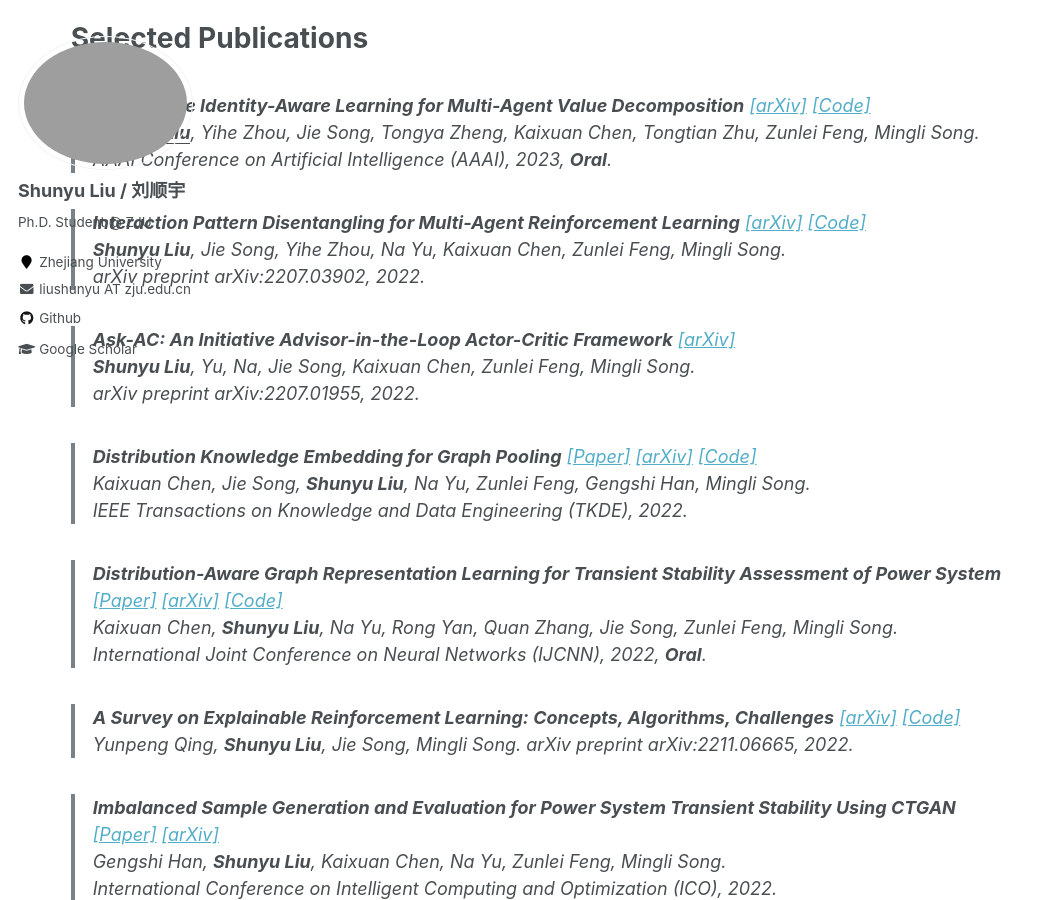
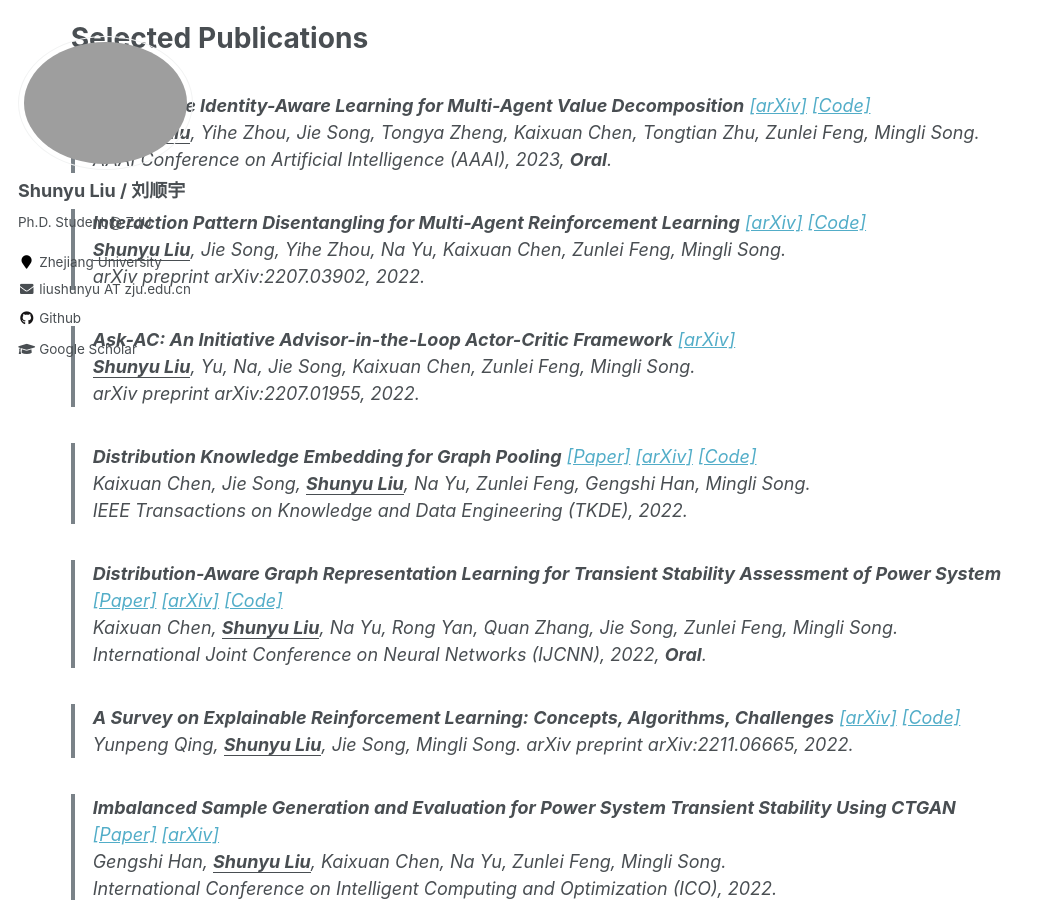
Before and after one commit to liushunyu/liushunyu.github.io, a Jekyll site: the page built from _pages/about.md, in a window 1280 px wide and 900 px high, scrolled down 745 px. Shown: the whole window, without its empty margins (0-1046 px from the left). Built offline with Jekyll 4.4.1, drawn with Linux system fonts in a browser that asks for light colours.

```diff
--- a/_pages/about.md
+++ b/_pages/about.md
@@ -23,31 +23,31 @@ Selected Publications
   AAAI Conference on Artificial Intelligence (AAAI), 2023, **Oral**.
 
 > **Interaction Pattern Disentangling for Multi-Agent Reinforcement Learning** [[arXiv]](https://arxiv.org/abs/2207.03902) [[Code]](https://github.com/liushunyu/OPT) \\
-  > **Shunyu Liu**, Jie Song, Yihe Zhou, Na Yu, Kaixuan Chen, Zunlei Feng, Mingli Song.\\
+  > **<u>Shunyu Liu</u>**, Jie Song, Yihe Zhou, Na Yu, Kaixuan Chen, Zunlei Feng, Mingli Song.\\
   > arXiv preprint arXiv:2207.03902, 2022.
 
 > **Ask-AC: An Initiative Advisor-in-the-Loop Actor-Critic Framework** [[arXiv]](https://arxiv.org/abs/2207.01955)\\
-  > **Shunyu Liu**, Yu, Na, Jie Song, Kaixuan Chen, Zunlei Feng, Mingli Song.\\
+  > **<u>Shunyu Liu</u>**, Yu, Na, Jie Song, Kaixuan Chen, Zunlei Feng, Mingli Song.\\
   > arXiv preprint arXiv:2207.01955, 2022.
 
 > **Distribution Knowledge Embedding for Graph Pooling** [[Paper]](https://ieeexplore.ieee.org/abstract/document/9896198/) [[arXiv]](https://arxiv.org/abs/2109.14333) [[Code]](https://github.com/chenchkx/DKEPool) \\
-  > Kaixuan Chen, Jie Song, **Shunyu Liu**, Na Yu, Zunlei Feng, Gengshi Han, Mingli Song.\\
+  > Kaixuan Chen, Jie Song, **<u>Shunyu Liu</u>**, Na Yu, Zunlei Feng, Gengshi Han, Mingli Song.\\
   > IEEE Transactions on Knowledge and Data Engineering (TKDE), 2022.
 
 > **Distribution-Aware Graph Representation Learning for Transient Stability Assessment of Power System** [[Paper]](https://ieeexplore.ieee.org/abstract/document/9892854/) [[arXiv]](https://arxiv.org/abs/2205.06576) [[Code]](https://github.com/chenchkx/DKEPool-TSA) \\
-  > Kaixuan Chen, **Shunyu Liu**, Na Yu, Rong Yan, Quan Zhang, Jie Song, Zunlei Feng, Mingli Song.\\
+  > Kaixuan Chen, **<u>Shunyu Liu</u>**, Na Yu, Rong Yan, Quan Zhang, Jie Song, Zunlei Feng, Mingli Song.\\
   > International Joint Conference on Neural Networks (IJCNN), 2022, **Oral**.
 
 > **A Survey on Explainable Reinforcement Learning: Concepts, Algorithms, Challenges** [[arXiv]](https://arxiv.org/abs/2211.06665) [[Code]](https://github.com/Plankson/awesome-explainable-reinforcement-learning) \\
-  > Yunpeng Qing, **Shunyu Liu**, Jie Song, Mingli Song.
+  > Yunpeng Qing, **<u>Shunyu Liu</u>**, Jie Song, Mingli Song.
   > arXiv preprint arXiv:2211.06665, 2022.
 
 > **Imbalanced Sample Generation and Evaluation for Power System Transient Stability Using CTGAN** [[Paper]](https://link.springer.com/chapter/10.1007/978-3-030-93247-3_55) [[arXiv]](https://arxiv.org/abs/2112.08836) \\
-  > Gengshi Han, **Shunyu Liu**, Kaixuan Chen, Na Yu, Zunlei Feng, Mingli Song.\\
+  > Gengshi Han, **<u>Shunyu Liu</u>**, Kaixuan Chen, Na Yu, Zunlei Feng, Mingli Song.\\
   > International Conference on Intelligent Computing and Optimization (ICO), 2022.
 
 > **The Recognition of Driving Action Based on EEG Signals Using Wavelet-CSP Algorithm** [[Paper]](https://ieeexplore.ieee.org/abstract/document/8631540/)  \\
-  > Jinxin Lin, **Shunyu Liu**, Gan Huang, Zhiguo Zhang, Kai Huang.\\
+  > Jinxin Lin, **<u>Shunyu Liu</u>**, Gan Huang, Zhiguo Zhang, Kai Huang.\\
   > International Conference on Digital Signal Processing (DSP), 2018.
 
 Awards & Honors
```
